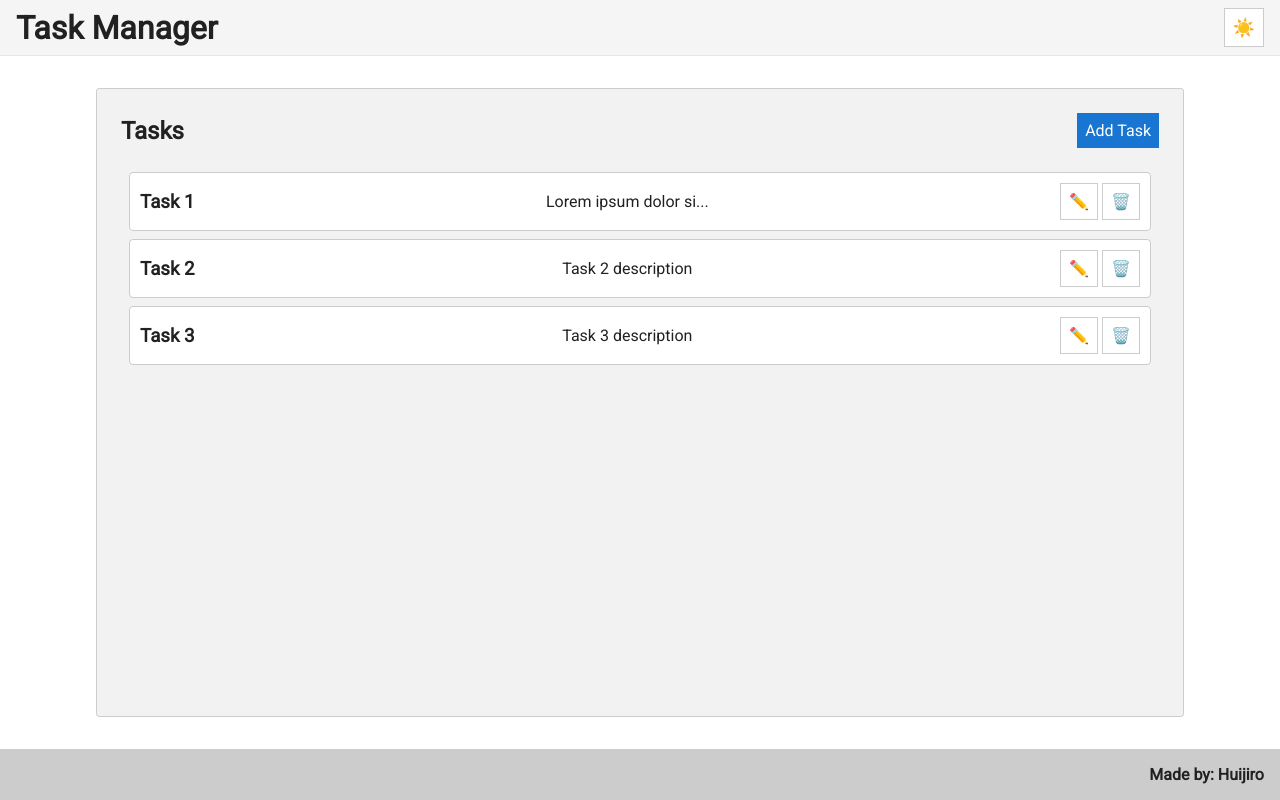
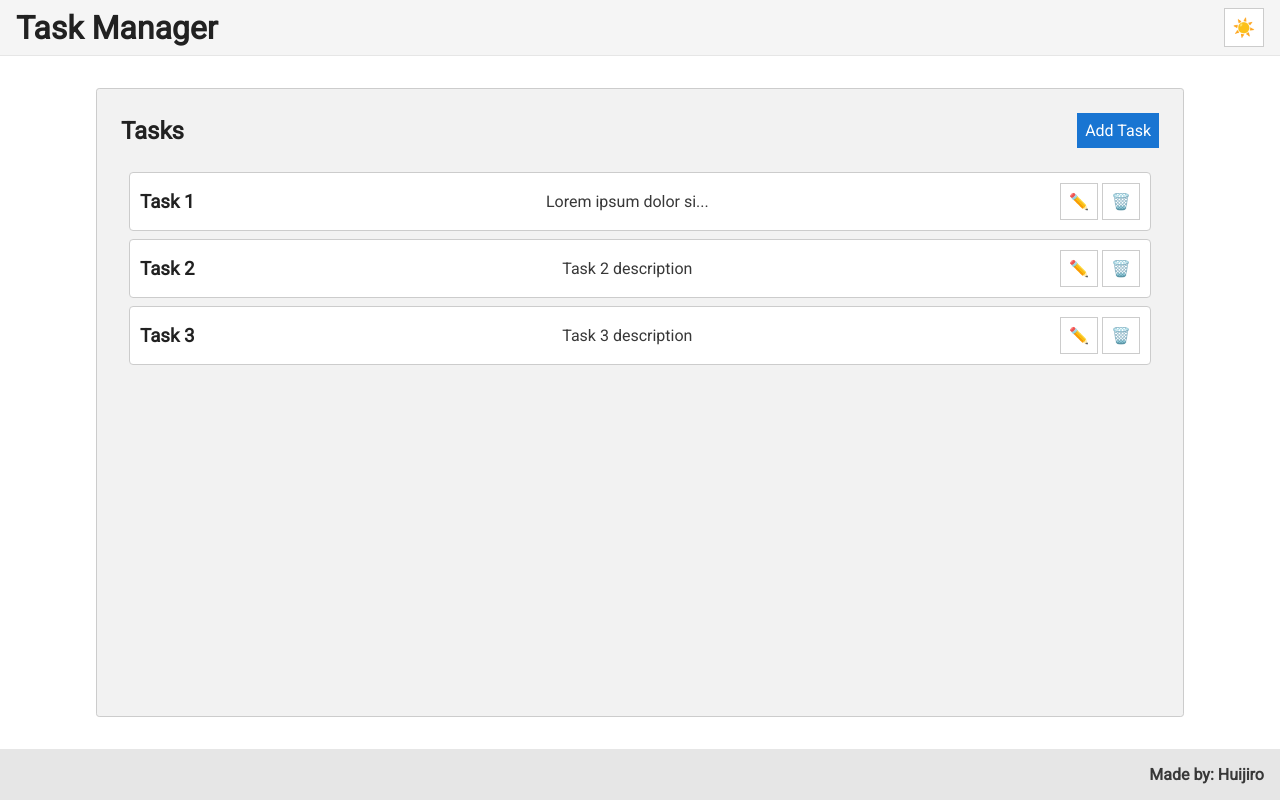
Before and after one commit to Huijiro/ebytr-frontend, a React (Vite) app: page / in a window 1280 px wide. Built offline with nearby package versions, Linux system fonts and the light colour scheme; a web font is replaced by a local one.

Commit message:
Added secondary text color

```diff
--- a/src/components/Footer/footer.module.css
+++ b/src/components/Footer/footer.module.css
@@ -7,7 +7,7 @@
 }
 
 .footer[data-mode='light'] {
-  background-color: hsl(0, 0%, 80%);
+  background-color: hsl(0, 0%, 90%);
 }
 
 .footer[data-mode='dark'] {
--- a/src/components/Footer/index.tsx
+++ b/src/components/Footer/index.tsx
@@ -7,7 +7,9 @@ function Footer() {
   const { mode } = useContext(ThemeContext);
   return (
     <footer className={CSS.footer} data-mode={mode}>
-      <Text type="h4">Made by: Huijiro</Text>
+      <Text type="h4" color="secondary">
+        Made by: Huijiro
+      </Text>
     </footer>
   );
 }
--- a/src/components/Header/header.module.css
+++ b/src/components/Header/header.module.css
@@ -6,7 +6,7 @@
 }
 
 .light {
-  background-color: #f5f5f5;
+  background-color: hsl(0, 0%, 96%);
   border-bottom: hsl(0, 0%, 90%) solid 1px;
 }
 
--- a/src/components/TaskSystem/Task/index.tsx
+++ b/src/components/TaskSystem/Task/index.tsx
@@ -22,7 +22,9 @@ function Task({ task }: Props) {
   return (
     <div className={CSS.container} data-mode={mode}>
       <Text type="h3">{task.title}</Text>
-      <Text type="p">{shotenDescripition(task.description)}</Text>
+      <Text type="p" color="secondary">
+        {shotenDescripition(task.description)}
+      </Text>
       <div className={CSS.buttons}>
         <Button>✏️</Button>
         <Button>🗑️</Button>
--- a/src/components/Text/index.tsx
+++ b/src/components/Text/index.tsx
@@ -3,19 +3,26 @@ import { ThemeContext } from '../../utils/themeContext';
 import CSS from './text.module.css';
 
 interface Props {
-  /** Type of text
-   * */
+  /** Type of text */
   type: 'h1' | 'h2' | 'h3' | 'h4' | 'h5' | 'h6' | 'p' | 'span';
+
+  /** Text color */
+  color?: 'primary' | 'secondary';
+
   children: React.ReactNode;
 }
 
-function Text({ type, children }: Props) {
+const defaultProps = { color: 'primary' };
+
+function Text({ type, children, color }: Props) {
   const { mode } = useContext(ThemeContext);
   return createElement(
     type,
-    { className: mode === 'light' ? CSS.light : CSS.dark },
+    { className: mode === 'light' ? CSS.light : CSS.dark, 'data-color': color },
     children,
   );
 }
 
+Text.defaultProps = defaultProps;
+
 export default Text;
--- a/src/components/Text/text.module.css
+++ b/src/components/Text/text.module.css
@@ -1,8 +1,17 @@
-.light {
+.light[data-color='primary'] {
   color: #212121;
 }
 
-.dark {
+.dark[data-color='primary'] {
   font-weight: 100;
   color: #fff;
 }
+
+.light[data-color='secondary'] {
+  color: hsl(0, 0%, 22%);
+}
+
+.dark[data-color='secondary'] {
+  font-weight: 100;
+  color: hsl(0, 0%, 80%);
+}
```
